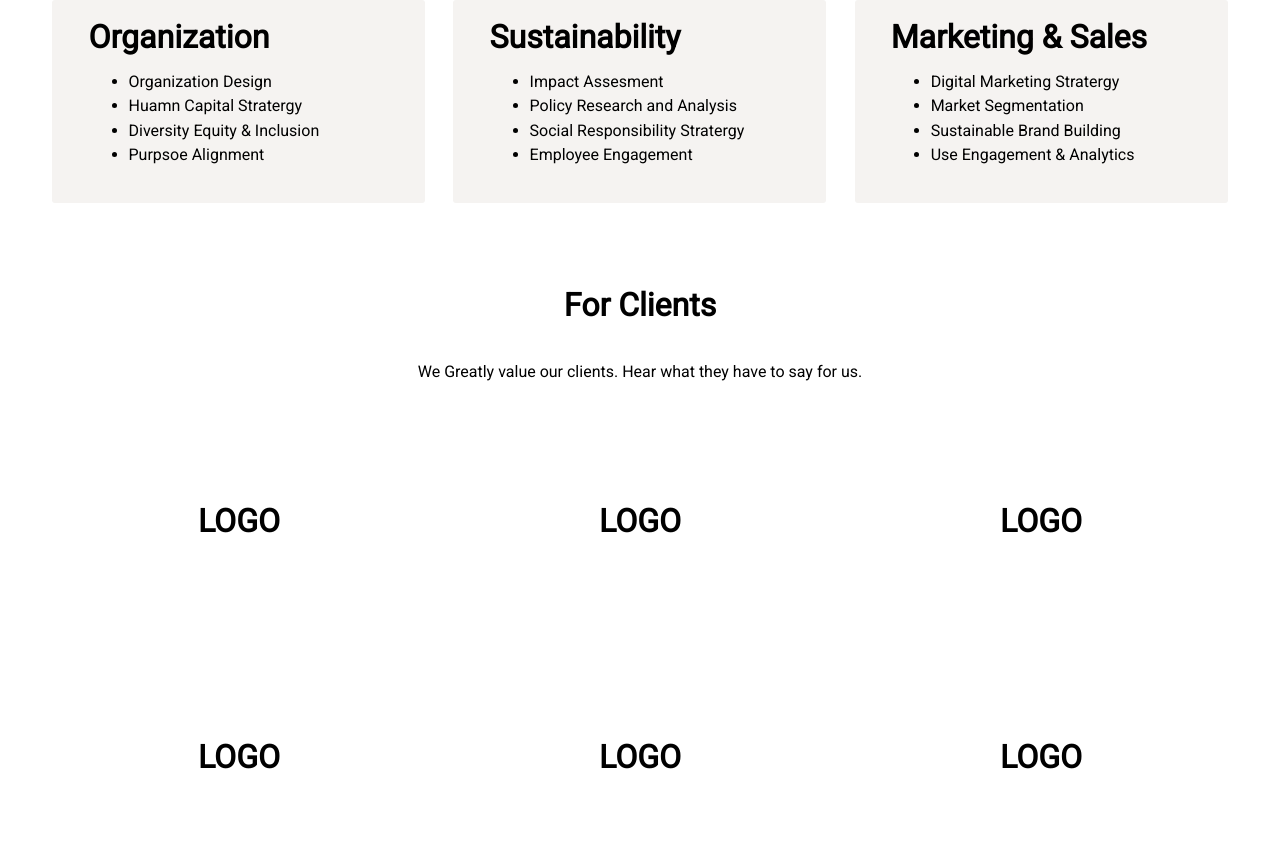
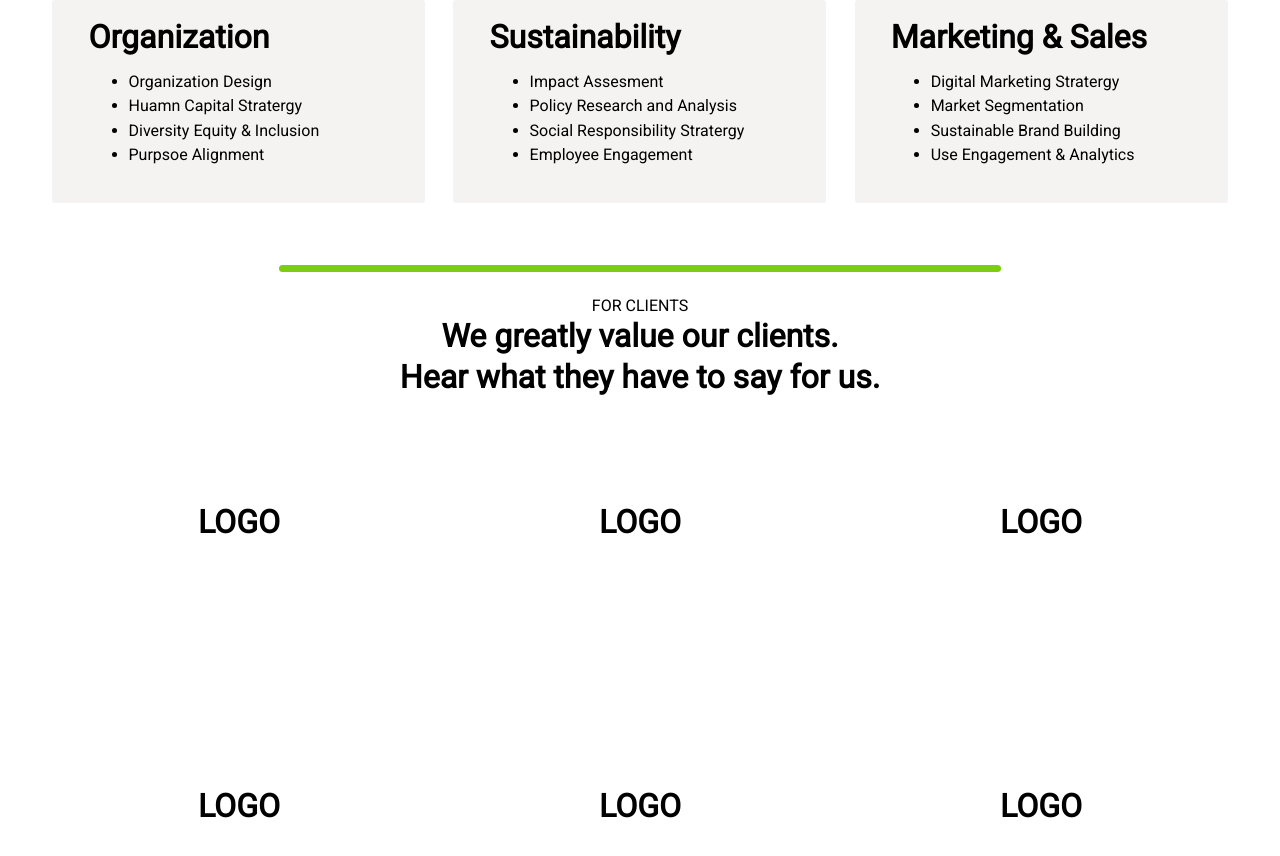
Before and after one commit to Devsoc-BPGC/180-dc-website, a React (Create React App) app: page / in a window 1280 px wide. Shown: the part 2704-3560 px from the top of the page. Built offline with nearby package versions, Linux system fonts and the light colour scheme.

Commit message:
ui imporvements for clients section

```diff
--- a/src/components/Clients/Clients.js
+++ b/src/components/Clients/Clients.js
@@ -4,11 +4,13 @@ import Flip from '../UI/Flip';
 const Clients = () => {
     return (
         <div className={classes['clients']}>
+            <div className={classes.line}></div>
             <div className={classes['client-title']}>
-                <h1>For Clients</h1>
-                <p>We Greatly value our clients. Hear what they have to say for us.</p>
+                <p>FOR CLIENTS</p>
+                <h1>We greatly value our clients.</h1>
+                <h1>Hear what they have to say for us.</h1>
             </div>
-            <div className={classes['card']}>
+            <div className={classes['cards']}>
                 <div className={classes['card-row']}>
                     <Flip />
                     <Flip />
--- a/src/components/Clients/Clients.module.css
+++ b/src/components/Clients/Clients.module.css
@@ -1,18 +1,22 @@
 @import url("https://fonts.googleapis.com/css2?family=Roboto&display=swap");
-
 .clients{
     display: flex;
     flex-direction: column;
-    align-items: stretch;
+    align-items: center;
     padding: 1% 3%;
     min-height: 80vh;
     font-family: 'Roboto', sans-serif;
+}
+.line{
+    width: 60%;
+    border-top: 7px solid #7DCE13;
+    border-radius: 10px;
 }
 .cards{
     display: flex;
     flex-direction: column;
     align-items: stretch;
-    width: 100%;
+    min-width: 100%;
 }
 .card-row{
     display: flex;
@@ -29,10 +33,25 @@
     flex-direction: column;
     align-items: center;
     padding-bottom: 2%;
+    padding-top: 2%;
+}
+.client-title p{
+    padding: 0;
+    margin-bottom: 0.5%;
+    margin-top: 0;
+}
+.client-title h1{
+    text-align: center;
+    padding: 0;
+    margin-bottom: 0.5%;
+    margin-top: 0;
 }
 @media (max-width:750px) {
     .card-row{
         flex-direction: column;
         align-items: center;
     }
+    .line{
+        width: 100%;
+    }
 }
--- a/src/components/UI/Flip.module.css
+++ b/src/components/UI/Flip.module.css
@@ -3,6 +3,7 @@
     width: 300px;
     height: 200px;
     perspective: 1000px;
+    margin-bottom: 4%;
   }
 
   .flip-card-inner {
@@ -36,7 +37,10 @@
 
   .flip-card-back {
     background-color: #7DCE13;
-    color: white;
+    color: black;
     transform: rotateY(180deg);
     padding: 2% 4%;
   }
+  .flip-card-back h1{
+    color: white;
+  }
```
